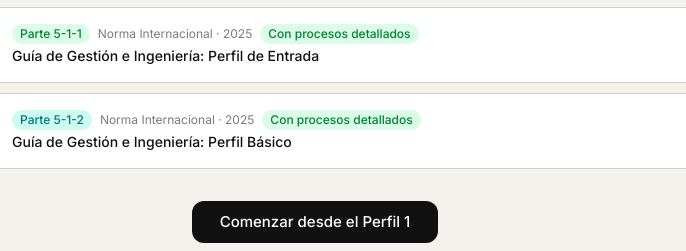
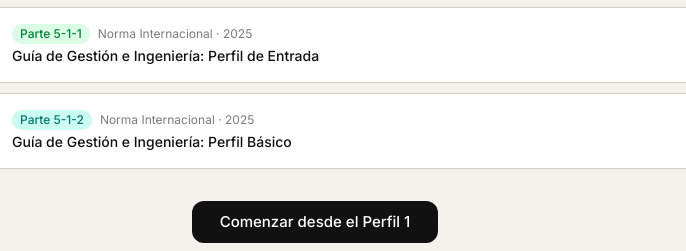
Before and after one commit to Sebas-Parra/AppPerfiles, an Astro site: page / in a window 1280 px wide. Shown: the part 1358-1609 px from the top of the page, 325-1011 px from the left. Built offline with nearby package versions, Linux system fonts and the light colour scheme; Astro itself is replaced by a stand-in of ours.

Commit message:
refactor: remove conditional badge for detailed processes in profiles

```diff
--- a/src/pages/index.astro
+++ b/src/pages/index.astro
@@ -74,9 +74,6 @@ const divisions = getDivisions();
                 <div class="flex items-center gap-2 mb-0.5 flex-wrap">
                   <span class={`text-xs font-medium px-2 py-0.5 rounded-full ${tokens.badge}`}>Parte {division.partNumber}</span>
                   <span class="text-xs text-[#7b7b78]">{division.documentType === "IS" ? "Norma Internacional" : "Informe Técnico"} · {division.year}</span>
-                  {division.profileId && (
-                    <span class="text-xs px-2 py-0.5 rounded-full bg-green-100 text-green-700 font-medium">Con procesos detallados</span>
-                  )}
                 </div>
                 <p class="font-medium text-[#111111] text-sm truncate">{division.name}</p>
               </div>
```
